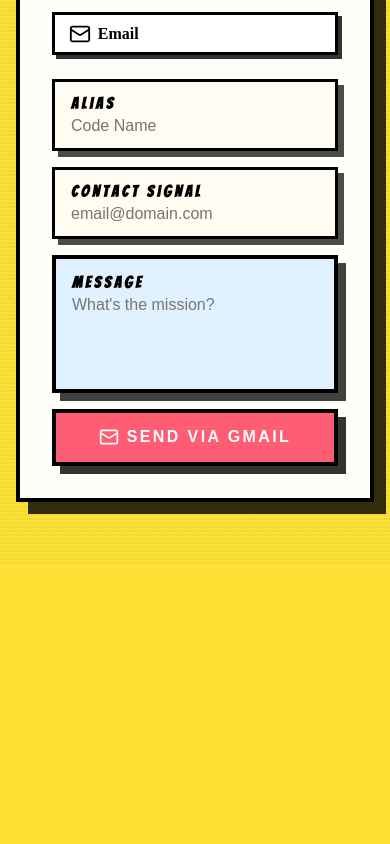
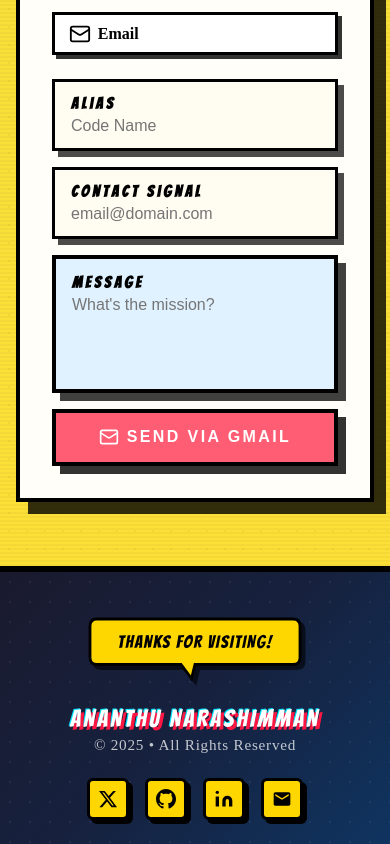
Before and after one commit to AnanthuNarashimman/Web-Slinger, a React (Vite) app: page / in a window 390 px wide. Shown: the part 7261-8105 px from the top of the page. Before the commit the page ends 7827 px from the top, so only its background shows below. Built offline with nearby package versions, Linux system fonts and the light colour scheme; a web font is replaced by a local one.

Commit message:
Added footer

```diff
--- /dev/null
+++ b/src/ComponentStyles/ComicFooter.css
@@ -0,0 +1,174 @@
+/* Comic Footer */
+.comic-footer {
+  position: relative;
+  background: linear-gradient(135deg, #1a1a2e 0%, #16213e 50%, #0f3460 100%);
+  color: #fff;
+  padding: 3rem 2rem 2rem;
+  overflow: hidden;
+  border-top: 6px solid #000;
+}
+
+/* Halftone dot overlay */
+.comic-footer-halftone {
+  position: absolute;
+  inset: 0;
+  background-image: radial-gradient(circle, rgba(255, 255, 255, 0.06) 1px, transparent 1px);
+  background-size: 20px 20px;
+  pointer-events: none;
+  z-index: 0;
+}
+
+/* Content wrapper */
+.comic-footer-content {
+  position: relative;
+  z-index: 2;
+  display: flex;
+  flex-direction: column;
+  align-items: center;
+  gap: 1.5rem;
+  max-width: 900px;
+  margin: 0 auto;
+}
+
+/* Speech bubble */
+.comic-footer-bubble {
+  position: relative;
+  width: 280px;
+  height: 80px;
+}
+
+.comic-footer-bubble-svg {
+  position: absolute;
+  inset: 0;
+  width: 100%;
+  height: 100%;
+  filter: drop-shadow(4px 4px 0 rgba(0, 0, 0, 0.6));
+}
+
+.comic-footer-bubble-text {
+  position: absolute;
+  inset: 0;
+  display: flex;
+  align-items: center;
+  justify-content: center;
+  padding-bottom: 10px;
+  font-family: "Bangers", cursive;
+  font-size: 1.4rem;
+  letter-spacing: 0.08em;
+  color: #000;
+  text-transform: uppercase;
+  z-index: 1;
+}
+
+/* Footer info */
+.comic-footer-info {
+  text-align: center;
+}
+
+.comic-footer-name {
+  font-family: "Bangers", cursive;
+  font-size: 2rem;
+  letter-spacing: 0.12em;
+  text-transform: uppercase;
+  margin: 0 0 0.3rem;
+  text-shadow:
+    3px 3px 0 #FF1744,
+    -1px -1px 0 #00E5FF;
+}
+
+.comic-footer-copy {
+  font-family: "Comic Neue", cursive;
+  font-size: 0.95rem;
+  margin: 0;
+  opacity: 0.75;
+  letter-spacing: 0.05em;
+}
+
+/* Social links */
+.comic-footer-socials {
+  display: flex;
+  gap: 1rem;
+}
+
+.comic-footer-social-link {
+  display: flex;
+  align-items: center;
+  justify-content: center;
+  width: 48px;
+  height: 48px;
+  background: #FFD700;
+  color: #000;
+  border: 3px solid #000;
+  border-radius: 6px;
+  box-shadow: 4px 4px 0 #000;
+  transition: transform 0.2s, box-shadow 0.2s;
+  text-decoration: none;
+}
+
+.comic-footer-social-link:hover {
+  transform: translate(-3px, -3px);
+  box-shadow: 7px 7px 0 #000;
+  background: #FF1744;
+  color: #fff;
+}
+
+.comic-footer-social-link:active {
+  transform: translate(2px, 2px);
+  box-shadow: 2px 2px 0 #000;
+}
+
+/* Corner star badges */
+.comic-footer-badge {
+  position: absolute;
+  bottom: 16px;
+  width: 28px;
+  height: 28px;
+  background: #FF1744;
+  border: 3px solid #000;
+  display: flex;
+  align-items: center;
+  justify-content: center;
+  font-size: 0.85rem;
+  color: #FFD700;
+  transform: rotate(45deg);
+  z-index: 2;
+  box-shadow: 3px 3px 0 #000;
+}
+
+.comic-footer-badge-left {
+  left: 24px;
+}
+
+.comic-footer-badge-right {
+  right: 24px;
+}
+
+/* Responsive */
+@media (max-width: 600px) {
+  .comic-footer {
+    padding: 2.5rem 1rem 1.5rem;
+  }
+
+  .comic-footer-bubble {
+    width: 240px;
+    height: 70px;
+  }
+
+  .comic-footer-bubble-text {
+    font-size: 1.1rem;
+  }
+
+  .comic-footer-name {
+    font-size: 1.5rem;
+  }
+
+  .comic-footer-social-link {
+    width: 42px;
+    height: 42px;
+  }
+
+  .comic-footer-badge-left,
+  .comic-footer-badge-right {
+    display: none;
+  }
+}
--- /dev/null
+++ b/src/Components/ComicFooter.jsx
@@ -0,0 +1,89 @@
+import "../ComponentStyles/ComicFooter.css";
+
+function ComicFooter() {
+  const currentYear = new Date().getFullYear();
+
+  return (
+    <footer className="comic-footer">
+      <div className="comic-footer-halftone"></div>
+
+      <div className="comic-footer-content">
+        {/* Speech bubble with message */}
+        <div className="comic-footer-bubble">
+          <svg viewBox="0 0 320 100" className="comic-footer-bubble-svg">
+            <path
+              d="M20,10 Q10,10 10,20 L10,65 Q10,75 20,75 L140,75 L155,95 L160,75 L300,75 Q310,75 310,65 L310,20 Q310,10 300,10 Z"
+              fill="#FFD700"
+              stroke="#000"
+              strokeWidth="4"
+            />
+          </svg>
+          <span className="comic-footer-bubble-text">
+            Thanks for visiting!
+          </span>
+        </div>
+
+        {/* Main footer info */}
+        <div className="comic-footer-info">
+          <p className="comic-footer-name">Ananthu Narashimman</p>
+          <p className="comic-footer-copy">
+            &copy; {currentYear} &bull; All Rights Reserved
+          </p>
+        </div>
+
+        {/* Social links */}
+        <div className="comic-footer-socials">
+          <a
+            href="https://x.com/AnanthuN7652"
+            target="_blank"
+            rel="noopener noreferrer"
+            className="comic-footer-social-link"
+            aria-label="X (Twitter)"
+          >
+            <svg viewBox="0 0 24 24" width="20" height="20" fill="currentColor">
+              <path d="M18.244 2.25h3.308l-7.227 8.26 8.502 11.24H16.17l-5.214-6.817L4.99 21.75H1.68l7.73-8.835L1.254 2.25H8.08l4.713 6.231zm-1.161 17.52h1.833L7.084 4.126H5.117z" />
+            </svg>
+          </a>
+          <a
+            href="https://github.com/AnanthuNarashimman"
+            target="_blank"
+            rel="noopener noreferrer"
+            className="comic-footer-social-link"
+            aria-label="GitHub"
+          >
+            <svg viewBox="0 0 24 24" width="20" height="20" fill="currentColor">
+              <path d="M12 0c-6.626 0-12 5.373-12 12 0 5.302 3.438 9.8 8.207 11.387.599.111.793-.261.793-.577v-2.234c-3.338.726-4.033-1.416-4.033-1.416-.546-1.387-1.333-1.756-1.333-1.756-1.089-.745.083-.729.083-.729 1.205.084 1.839 1.237 1.839 1.237 1.07 1.834 2.807 1.304 3.492.997.107-.775.418-1.305.762-1.604-2.665-.305-5.467-1.334-5.467-5.931 0-1.311.469-2.381 1.236-3.221-.124-.303-.535-1.524.117-3.176 0 0 1.008-.322 3.301 1.23.957-.266 1.983-.399 3.003-.404 1.02.005 2.047.138 3.006.404 2.291-1.552 3.297-1.23 3.297-1.23.653 1.653.242 2.874.118 3.176.77.84 1.235 1.911 1.235 3.221 0 4.609-2.807 5.624-5.479 5.921.43.372.823 1.102.823 2.222v3.293c0 .319.192.694.801.576 4.765-1.589 8.199-6.086 8.199-11.386 0-6.627-5.373-12-12-12z"/>
+            </svg>
+          </a>
+          <a
+            href="https://www.linkedin.com/in/ananthunarashimman"
+            target="_blank"
+            rel="noopener noreferrer"
+            className="comic-footer-social-link"
+            aria-label="LinkedIn"
+          >
+            <svg viewBox="0 0 24 24" width="20" height="20" fill="currentColor">
+              <path d="M16 8a6 6 0 016 6v7h-4v-7a2 2 0 00-2-2 2 2 0 00-2 2v7h-4v-7a6 6 0 016-6zM2 9h4v12H2z" />
+              <circle cx="4" cy="4" r="2" />
+            </svg>
+          </a>
+          <a
+            href="mailto:ananthu.narashimman@gmail.com"
+            className="comic-footer-social-link"
+            aria-label="Email"
+          >
+            <svg viewBox="0 0 24 24" width="20" height="20" fill="currentColor">
+              <path d="M20 4H4c-1.1 0-2 .9-2 2v12c0 1.1.9 2 2 2h16c1.1 0 2-.9 2-2V6c0-1.1-.9-2-2-2zm0 4l-8 5-8-5V6l8 5 8-5v2z" />
+            </svg>
+          </a>
+        </div>
+      </div>
+
+      {/* Corner badges */}
+      <div className="comic-footer-badge comic-footer-badge-left">&#9733;</div>
+      <div className="comic-footer-badge comic-footer-badge-right">&#9733;</div>
+    </footer>
+  );
+}
+
+export default ComicFooter;
--- a/src/Pages/Portfolio.jsx
+++ b/src/Pages/Portfolio.jsx
@@ -5,6 +5,7 @@ import ComicSeparator from "../Components/ComicSeparator";
 import ComicTimeline from "../Components/ComicTimeline";
 import ComicWantedContact from "../Components/ComicWantedContact";
 import ComicSidebar from "../Components/ComicSidebar";
+import ComicFooter from "../Components/ComicFooter";
 
 import "../PageStyles/Portfolio.css";
 import { useEffect } from "react";
@@ -56,6 +57,7 @@ function Portfolio() {
       <section id="contact">
         <ComicWantedContact />
       </section>
+      <ComicFooter />
     </>
   )
 }
```
